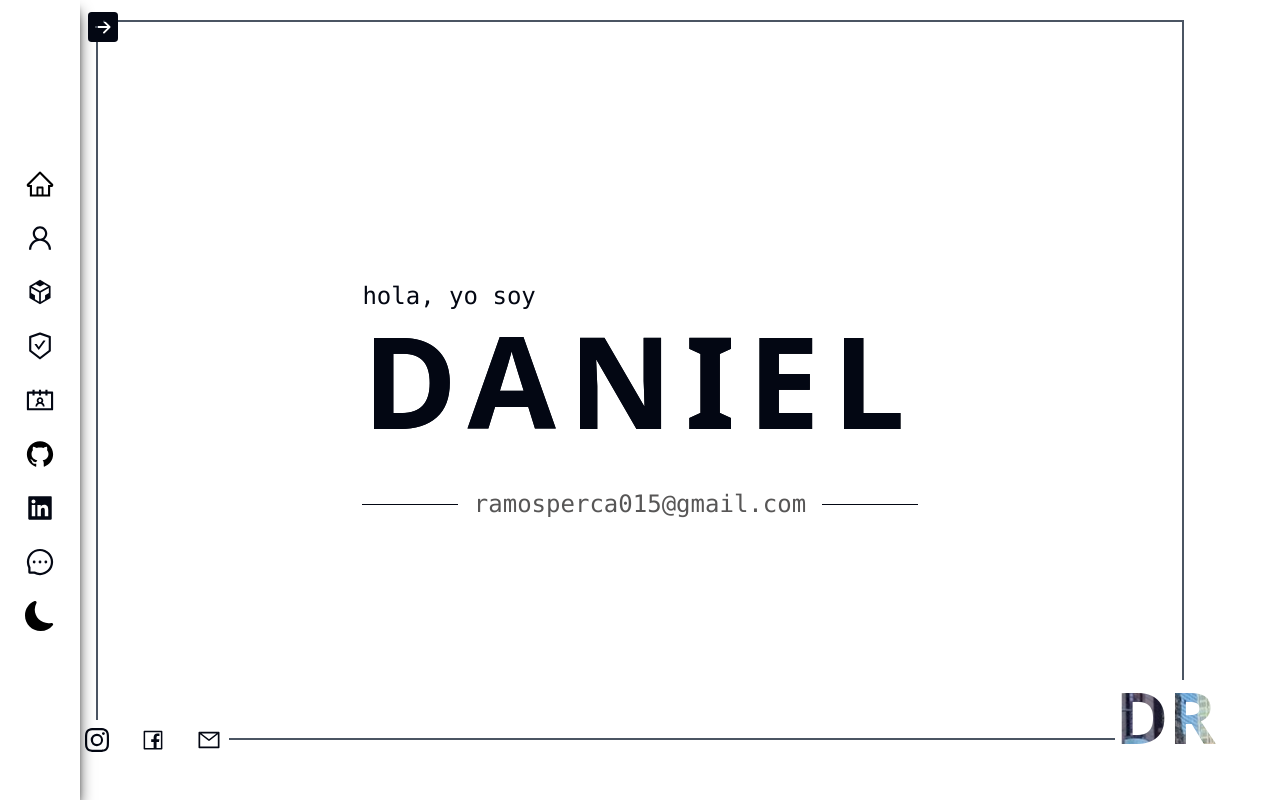
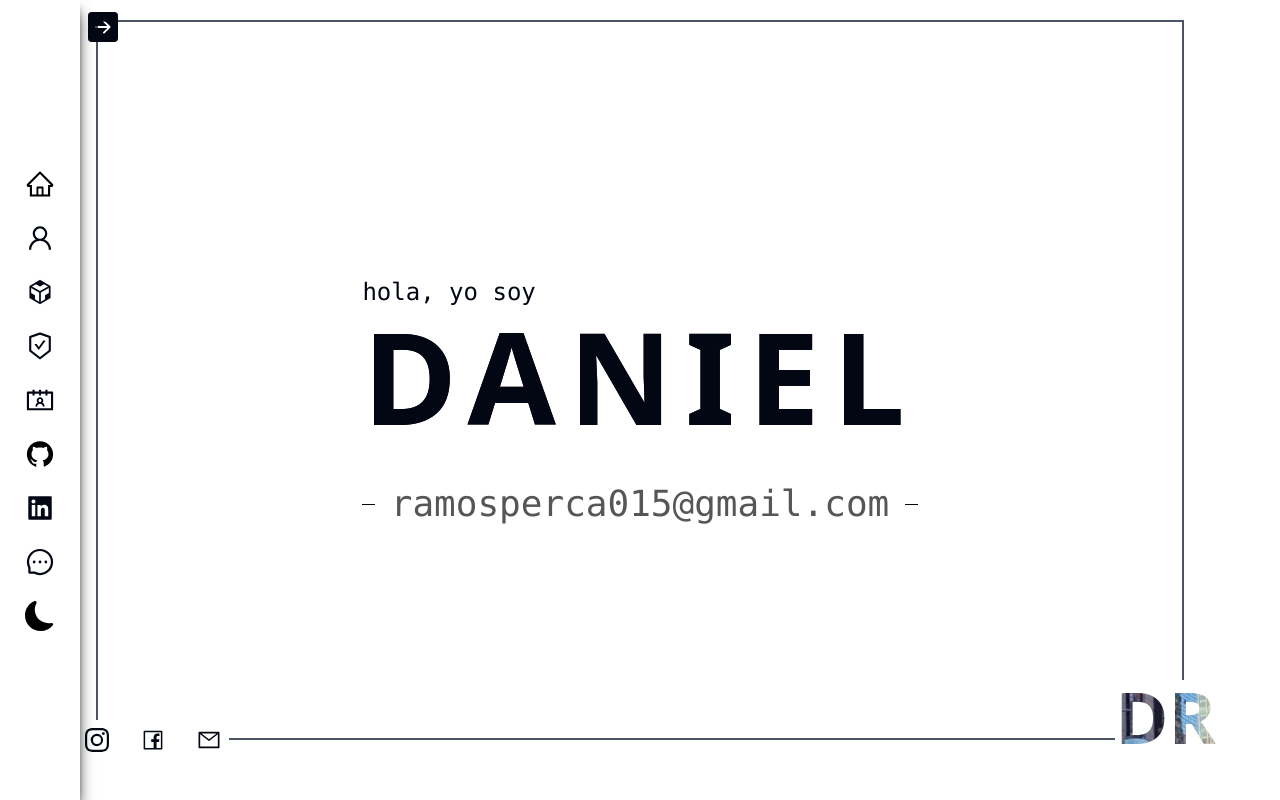
Before and after one commit to Daniel1264/portafolio_oficial, a React (Vite) app: page /#/ in a window 1280 px wide. Built offline with nearby package versions, Linux system fonts and the light colour scheme.

Commit message:
update text font

```diff
--- a/src/components/header/Presentation.jsx
+++ b/src/components/header/Presentation.jsx
@@ -34,7 +34,7 @@ const Presentation = () => {
       <h1 data-aos="fade-right"  className="line sm:text-9xl text-7xl  lg:text-[14vw] text-transparent bg-clip-text bg-gradient-to-r  dark:from-secondary dark:to-red-700 from-wallpepercolor to-black font-sans font-black text-center tracking-widest text-wallpepercolor">DANIEL</h1>
       <div data-aos="fade-right"  className="flex w-full justify-center items-center gap-4 mt-10">
         <div className="w-full h-[1px] dark:bg-secondary bg-wallpepercolor"/>
-        <span className="text-2xl text-[#111010b4] dark:text-first font-mono">ramosperca015@gmail.com</span>
+        <span className="text-[4vw] text-[#111010b4] dark:text-first font-mono sm:text-4xl">ramosperca015@gmail.com</span>
         <div className="w-full h-[1px] dark:bg-secondary bg-wallpepercolor" />
       </div>
       </div>
```
